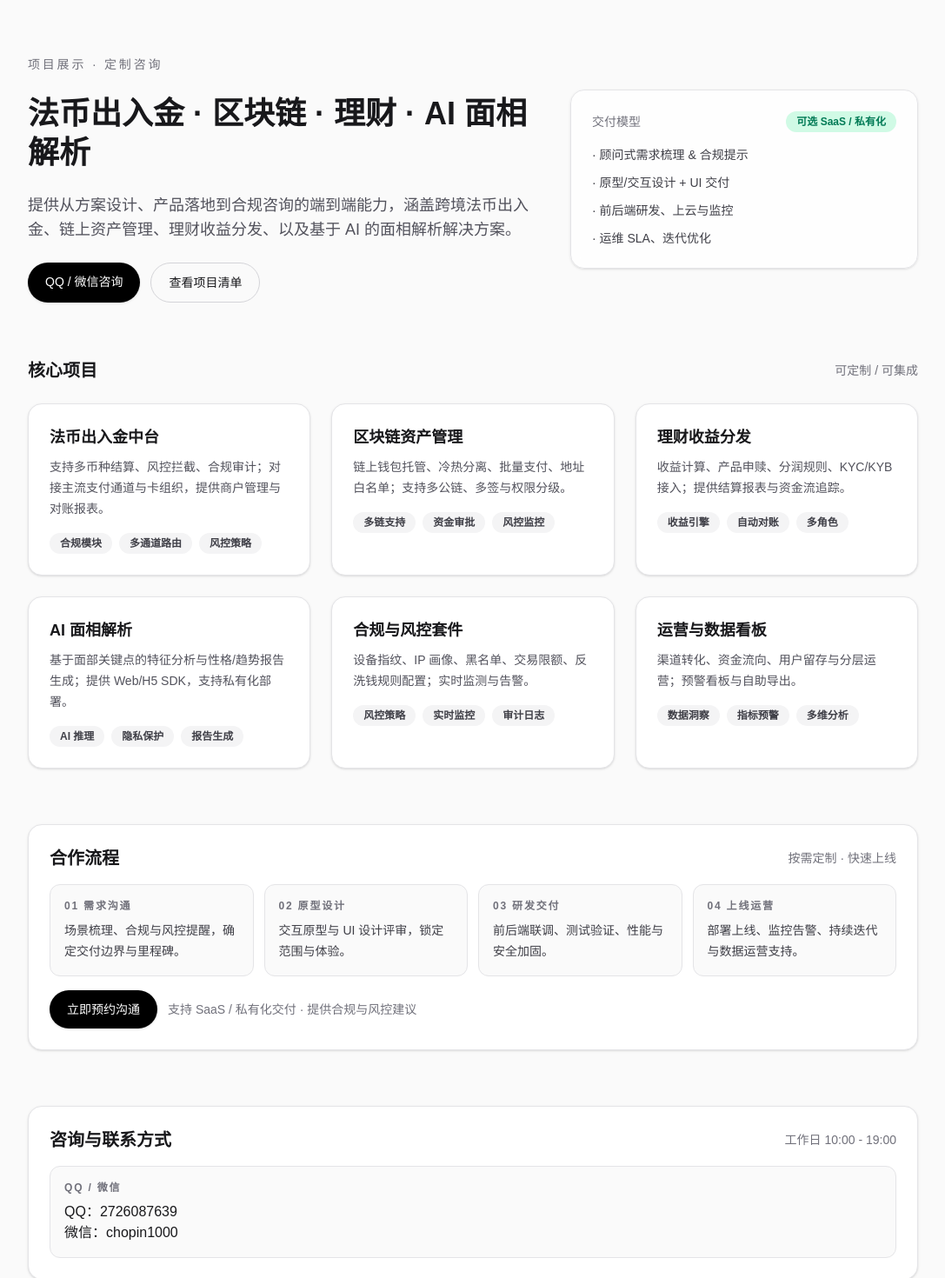
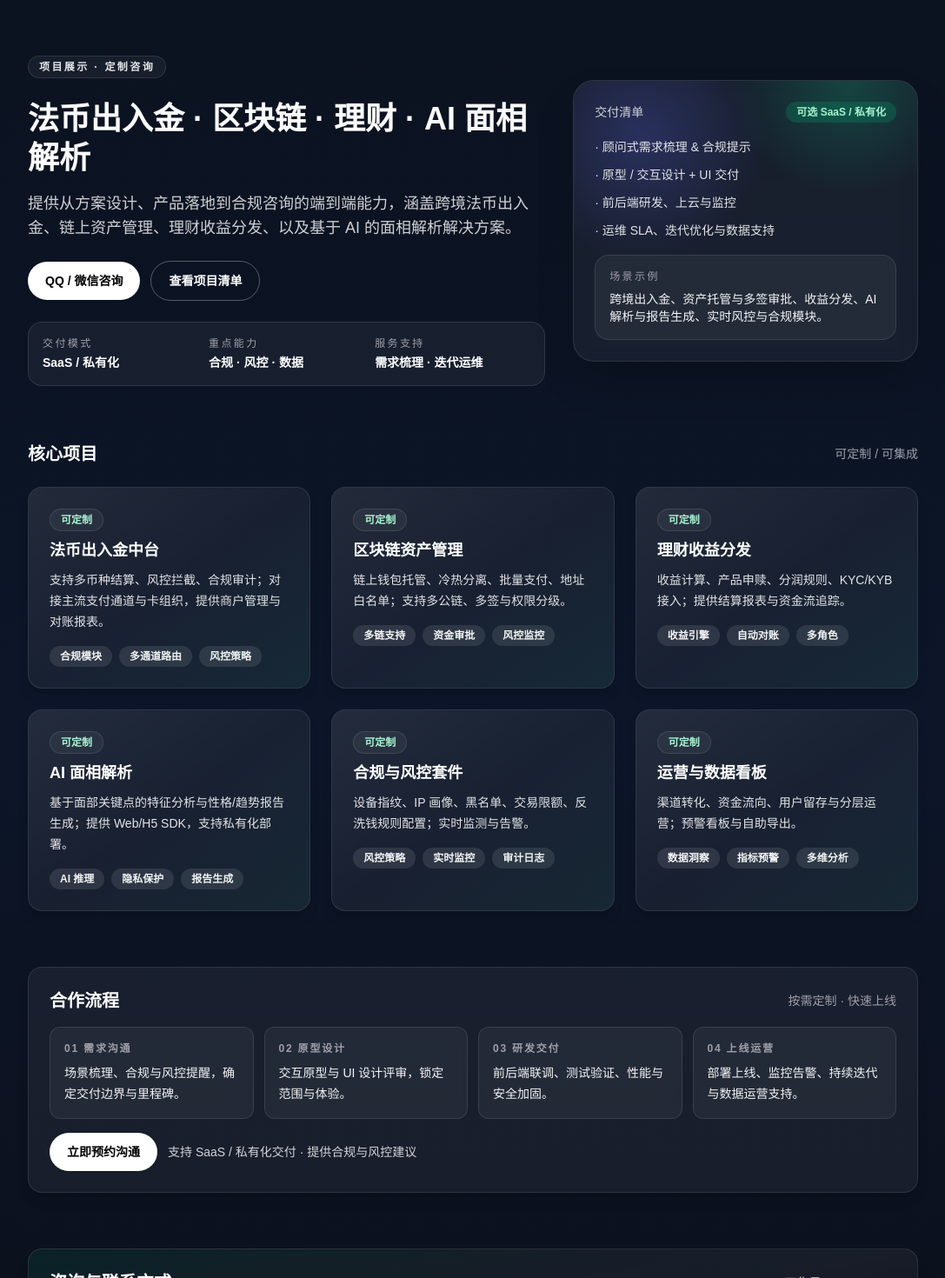
Before and after one commit to xiaogangfan/my-site, a Next.js app: page / in a window 1280 px wide. Shown: the top 1470 px of the page at 87% size, without its empty margins (96-1183 px from the left). Built offline with nearby package versions, Linux system fonts and the light colour scheme.

Commit message:
优化页面风格：深色渐变、专业化卡片

```diff
--- a/app/page.tsx
+++ b/app/page.tsx
@@ -1,53 +1,80 @@
 export default function Home() {
   return (
-    <div className="min-h-screen bg-zinc-50 text-zinc-900 antialiased dark:bg-black dark:text-zinc-50">
+    <div className="min-h-screen bg-gradient-to-b from-[#0b1220] via-[#0c1628] to-[#0c0f1a] text-zinc-50 antialiased">
       <main className="mx-auto flex max-w-6xl flex-col gap-16 px-6 py-16 sm:px-10 lg:px-16">
-        <section className="grid gap-6 lg:grid-cols-[1.2fr_0.8fr] lg:items-center">
+        <section className="grid gap-8 lg:grid-cols-[1.2fr_0.8fr] lg:items-center">
           <div className="space-y-6">
-            <p className="text-sm font-medium uppercase tracking-[0.2em] text-zinc-500 dark:text-zinc-400">
+            <span className="inline-flex items-center gap-2 rounded-full border border-white/10 bg-white/5 px-3 py-1 text-xs font-semibold uppercase tracking-[0.2em] text-zinc-200">
               项目展示 · 定制咨询
-            </p>
+            </span>
+            <div className="space-y-4">
               <h1 className="text-3xl font-semibold leading-tight sm:text-4xl">
                 法币出入金 · 区块链 · 理财 · AI 面相解析
               </h1>
-            <p className="text-lg text-zinc-600 dark:text-zinc-400">
+              <p className="text-lg text-zinc-200/90">
                 提供从方案设计、产品落地到合规咨询的端到端能力，涵盖跨境法币出入金、链上资产管理、理财收益分发、以及基于 AI 的面相解析解决方案。
               </p>
-            <div className="flex flex-wrap gap-3">
+            </div>
+            <div className="flex flex-wrap items-center gap-3">
               <a
                 href="#contact"
-                className="rounded-full bg-black px-5 py-3 text-sm font-medium text-white shadow-sm transition hover:bg-zinc-800 dark:bg-white dark:text-black dark:hover:bg-zinc-200"
+                className="rounded-full bg-white px-5 py-3 text-sm font-semibold text-black shadow-sm transition hover:bg-zinc-200"
               >
                 QQ / 微信咨询
               </a>
               <a
                 href="#projects"
-                className="rounded-full border border-zinc-300 px-5 py-3 text-sm font-medium text-zinc-900 transition hover:border-black hover:text-black dark:border-zinc-700 dark:text-zinc-100 dark:hover:border-white dark:hover:text-white"
+                className="rounded-full border border-white/30 px-5 py-3 text-sm font-semibold text-white transition hover:border-white hover:text-white"
               >
                 查看项目清单
               </a>
             </div>
+            <div className="grid gap-3 rounded-2xl border border-white/10 bg-white/5 p-4 sm:grid-cols-3">
+              {[
+                { label: "交付模式", value: "SaaS / 私有化" },
+                { label: "重点能力", value: "合规 · 风控 · 数据" },
+                { label: "服务支持", value: "需求梳理 · 迭代运维" },
+              ].map((item) => (
+                <div key={item.label} className="space-y-1">
+                  <p className="text-xs uppercase tracking-[0.2em] text-zinc-400">
+                    {item.label}
+                  </p>
+                  <p className="text-sm font-semibold text-white">{item.value}</p>
                 </div>
-          <div className="grid gap-4 rounded-2xl border border-zinc-200 bg-white/80 p-6 shadow-sm backdrop-blur dark:border-zinc-800 dark:bg-zinc-900/60">
+              ))}
+            </div>
+          </div>
+          <div className="relative overflow-hidden rounded-3xl border border-white/10 bg-white/5 p-6 shadow-2xl backdrop-blur">
+            <div className="absolute inset-0 bg-[radial-gradient(circle_at_20%_20%,rgba(99,102,241,0.25),transparent_35%),radial-gradient(circle_at_80%_0%,rgba(16,185,129,0.25),transparent_30%)]" />
+            <div className="relative grid gap-4 text-sm text-zinc-100">
               <div className="flex items-center justify-between">
-              <span className="text-sm text-zinc-500">交付模型</span>
-              <span className="rounded-full bg-emerald-100 px-3 py-1 text-xs font-semibold text-emerald-700 dark:bg-emerald-900/40 dark:text-emerald-200">
+                <span className="text-zinc-300">交付清单</span>
+                <span className="rounded-full bg-emerald-500/20 px-3 py-1 text-xs font-semibold text-emerald-200">
                   可选 SaaS / 私有化
                 </span>
               </div>
-            <ul className="grid gap-3 text-sm text-zinc-700 dark:text-zinc-300">
+              <ul className="grid gap-2 leading-6 text-zinc-200">
                 <li>· 顾问式需求梳理 & 合规提示</li>
-              <li>· 原型/交互设计 + UI 交付</li>
+                <li>· 原型 / 交互设计 + UI 交付</li>
                 <li>· 前后端研发、上云与监控</li>
-              <li>· 运维 SLA、迭代优化</li>
+                <li>· 运维 SLA、迭代优化与数据支持</li>
               </ul>
+              <div className="rounded-2xl border border-white/10 bg-white/5 p-4">
+                <p className="text-xs uppercase tracking-[0.2em] text-zinc-400">
+                  场景示例
+                </p>
+                <p className="mt-2 text-sm text-zinc-100">
+                  跨境出入金、资产托管与多签审批、收益分发、AI 解析与报告生成、实时风控与合规模块。
+                </p>
+              </div>
+            </div>
           </div>
         </section>
 
         <section id="projects" className="space-y-6">
           <div className="flex items-center justify-between gap-3">
-            <h2 className="text-xl font-semibold">核心项目</h2>
-            <span className="text-sm text-zinc-500">可定制 / 可集成</span>
+            <h2 className="text-xl font-semibold text-white">核心项目</h2>
+            <span className="text-sm text-zinc-400">可定制 / 可集成</span>
           </div>
           <div className="grid gap-6 md:grid-cols-2 xl:grid-cols-3">
             {[
@@ -84,12 +111,16 @@ export default function Home() {
             ].map((item) => (
               <div
                 key={item.title}
-                className="flex flex-col gap-4 rounded-2xl border border-zinc-200 bg-white p-6 shadow-sm transition hover:-translate-y-1 hover:shadow-lg dark:border-zinc-800 dark:bg-zinc-900"
+                className="relative flex flex-col gap-4 overflow-hidden rounded-2xl border border-white/10 bg-white/5 p-6 shadow-lg transition hover:-translate-y-1 hover:shadow-2xl"
               >
+                <div className="pointer-events-none absolute inset-0 bg-gradient-to-br from-white/5 via-transparent to-emerald-500/5" />
                 <div className="flex items-start justify-between gap-3">
-                  <div>
-                    <h3 className="text-lg font-semibold">{item.title}</h3>
-                    <p className="mt-2 text-sm leading-6 text-zinc-600 dark:text-zinc-400">
+                  <div className="space-y-2">
+                    <div className="inline-flex items-center gap-2 rounded-full border border-white/10 bg-white/5 px-3 py-1 text-xs font-semibold text-emerald-200">
+                      可定制
+                    </div>
+                    <h3 className="text-lg font-semibold text-white">{item.title}</h3>
+                    <p className="text-sm leading-6 text-zinc-200">
                       {item.desc}
                     </p>
                   </div>
@@ -98,7 +129,7 @@ export default function Home() {
                   {item.tags.map((tag) => (
                     <span
                       key={tag}
-                      className="rounded-full bg-zinc-100 px-3 py-1 text-xs font-semibold text-zinc-700 dark:bg-zinc-800 dark:text-zinc-200"
+                      className="rounded-full bg-white/10 px-3 py-1 text-xs font-semibold text-zinc-100"
                     >
                       {tag}
                     </span>
@@ -109,53 +140,37 @@ export default function Home() {
           </div>
         </section>
 
-        <section className="grid gap-4 rounded-2xl border border-zinc-200 bg-white p-6 shadow-sm dark:border-zinc-800 dark:bg-zinc-900">
+        <section className="grid gap-4 rounded-2xl border border-white/10 bg-white/5 p-6 shadow-lg">
           <div className="flex items-center justify-between gap-3">
-            <h2 className="text-xl font-semibold">合作流程</h2>
-            <span className="text-sm text-zinc-500">按需定制 · 快速上线</span>
+            <h2 className="text-xl font-semibold text-white">合作流程</h2>
+            <span className="text-sm text-zinc-400">按需定制 · 快速上线</span>
           </div>
-          <ol className="grid gap-3 text-sm text-zinc-700 dark:text-zinc-300 sm:grid-cols-2 lg:grid-cols-4">
-            <li className="rounded-xl border border-zinc-200 bg-zinc-50 p-4 dark:border-zinc-700 dark:bg-zinc-900/60">
-              <p className="text-xs font-semibold uppercase tracking-[0.15em] text-zinc-500">
-                01 需求沟通
+          <ol className="grid gap-3 text-sm text-zinc-200 sm:grid-cols-2 lg:grid-cols-4">
+            {[
+              { title: "01 需求沟通", desc: "场景梳理、合规与风控提醒，确定交付边界与里程碑。" },
+              { title: "02 原型设计", desc: "交互原型与 UI 设计评审，锁定范围与体验。" },
+              { title: "03 研发交付", desc: "前后端联调、测试验证、性能与安全加固。" },
+              { title: "04 上线运营", desc: "部署上线、监控告警、持续迭代与数据运营支持。" },
+            ].map((step) => (
+              <li
+                key={step.title}
+                className="rounded-xl border border-white/10 bg-white/5 p-4 backdrop-blur"
+              >
+                <p className="text-xs font-semibold uppercase tracking-[0.15em] text-zinc-400">
+                  {step.title}
                 </p>
-              <p className="mt-2 leading-6">
-                场景梳理、合规与风控提醒，确定交付边界与里程碑。
-              </p>
+                <p className="mt-2 leading-6 text-zinc-100">{step.desc}</p>
               </li>
-            <li className="rounded-xl border border-zinc-200 bg-zinc-50 p-4 dark:border-zinc-700 dark:bg-zinc-900/60">
-              <p className="text-xs font-semibold uppercase tracking-[0.15em] text-zinc-500">
-                02 原型设计
-              </p>
-              <p className="mt-2 leading-6">
-                交互原型与 UI 设计评审，锁定范围与体验。
-              </p>
-            </li>
-            <li className="rounded-xl border border-zinc-200 bg-zinc-50 p-4 dark:border-zinc-700 dark:bg-zinc-900/60">
-              <p className="text-xs font-semibold uppercase tracking-[0.15em] text-zinc-500">
-                03 研发交付
-              </p>
-              <p className="mt-2 leading-6">
-                前后端联调、测试验证、性能与安全加固。
-              </p>
-            </li>
-            <li className="rounded-xl border border-zinc-200 bg-zinc-50 p-4 dark:border-zinc-700 dark:bg-zinc-900/60">
-              <p className="text-xs font-semibold uppercase tracking-[0.15em] text-zinc-500">
-                04 上线运营
-              </p>
-              <p className="mt-2 leading-6">
-                部署上线、监控告警、持续迭代与数据运营支持。
-              </p>
-            </li>
+            ))}
           </ol>
           <div className="flex flex-wrap items-center gap-3">
             <a
               href="#contact"
-              className="rounded-full bg-black px-5 py-3 text-sm font-medium text-white shadow-sm transition hover:bg-zinc-800 dark:bg-white dark:text-black dark:hover:bg-zinc-200"
+              className="rounded-full bg-white px-5 py-3 text-sm font-semibold text-black shadow-sm transition hover:bg-zinc-200"
             >
               立即预约沟通
             </a>
-            <span className="text-sm text-zinc-500 dark:text-zinc-400">
+            <span className="text-sm text-zinc-300">
               支持 SaaS / 私有化交付 · 提供合规与风控建议
             </span>
           </div>
@@ -163,20 +178,20 @@ export default function Home() {
 
         <section
           id="contact"
-          className="grid gap-4 rounded-2xl border border-zinc-200 bg-white p-6 shadow-sm dark:border-zinc-800 dark:bg-zinc-900"
+          className="grid gap-4 rounded-2xl border border-white/10 bg-gradient-to-br from-emerald-500/10 via-white/5 to-white/0 p-6 shadow-xl"
         >
           <div className="flex items-center justify-between gap-3">
-            <h2 className="text-xl font-semibold">咨询与联系方式</h2>
-            <span className="text-sm text-zinc-500">工作日 10:00 - 19:00</span>
+            <h2 className="text-xl font-semibold text-white">咨询与联系方式</h2>
+            <span className="text-sm text-zinc-300">工作日 10:00 - 19:00</span>
           </div>
-          <div className="rounded-xl border border-zinc-200 bg-zinc-50 p-4 dark:border-zinc-700 dark:bg-zinc-900/60">
-            <p className="text-xs font-semibold uppercase tracking-[0.15em] text-zinc-500">
+          <div className="rounded-xl border border-white/10 bg-white/5 p-4">
+            <p className="text-xs font-semibold uppercase tracking-[0.15em] text-zinc-300">
               QQ / 微信
             </p>
-            <p className="mt-2 font-medium text-zinc-900 dark:text-zinc-100">
+            <p className="mt-2 font-semibold text-white">
               QQ：2726087639
             </p>
-            <p className="font-medium text-zinc-900 dark:text-zinc-100">
+            <p className="font-semibold text-white">
               微信：chopin1000
             </p>
           </div>
```
Lines whose indentation alone changed are shown as unchanged.
